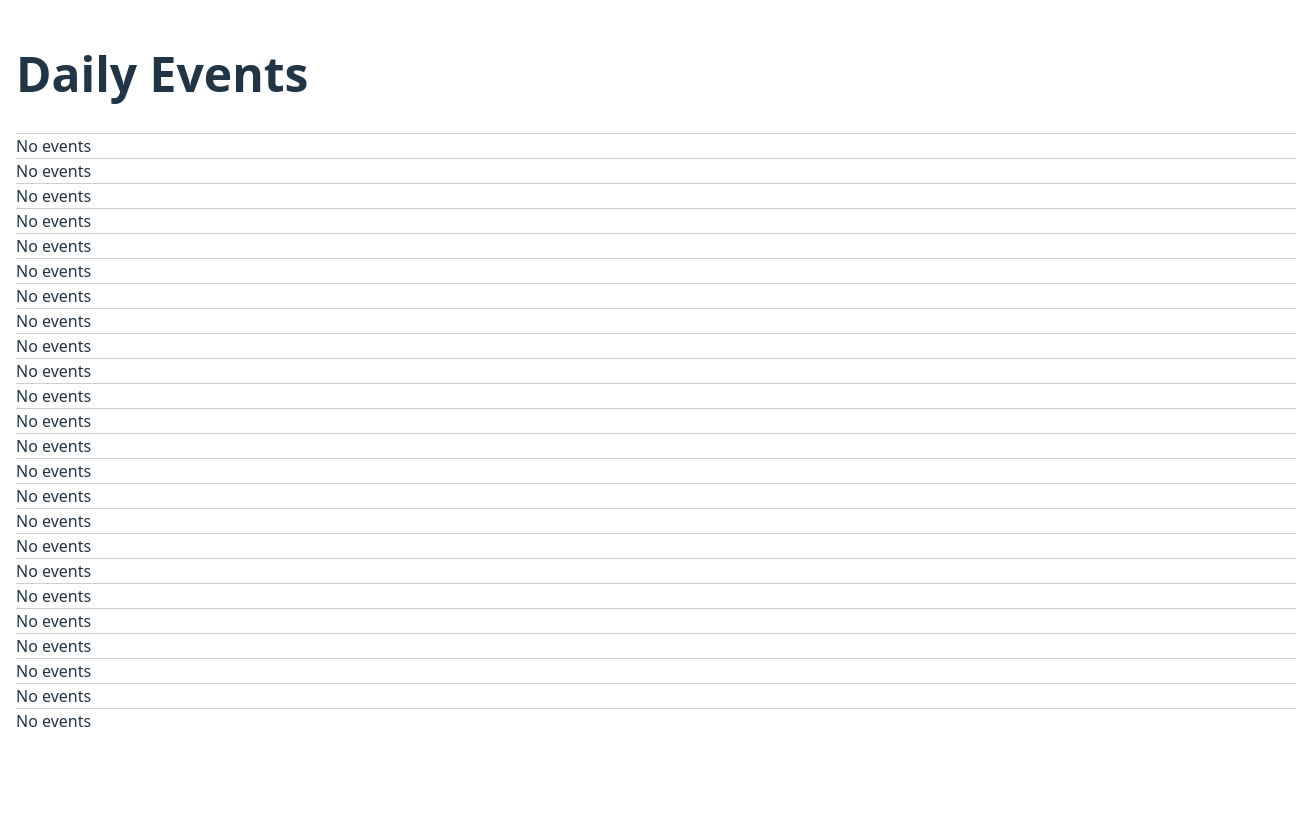
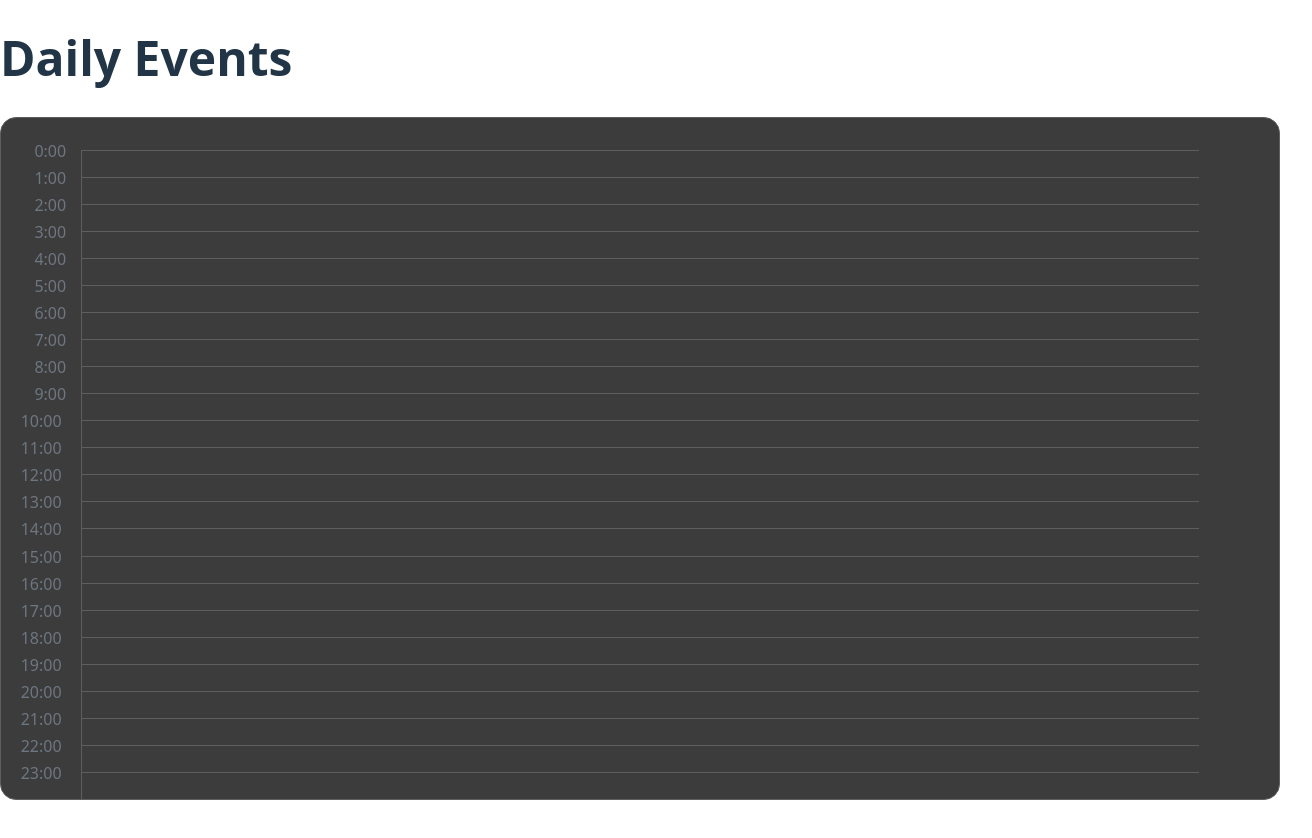
Before and after one commit to raswonders/daily-events, a React (Vite) app: page / in a window 1280 px wide. Shown: the top 838 px of the page, 1312 px wide, since content can reach past the window. After the commit the page ends 800 px from the top, so only its background shows below. Built offline with nearby package versions, Linux system fonts and the light colour scheme.

Commit message:
fit table into viewport

```diff
--- a/src/App.css
+++ b/src/App.css
@@ -1,3 +1,9 @@
+:root {
+  --table-text-color: #6e7681;
+  --table-bg-color: #3c3c3c;
+  --table-border-color: #5e5e5e;
+}
+
 #root {
   height: 100%;
   width: 100%;
@@ -11,13 +17,23 @@ body {
 }
 
 .App {
+  display: flex;
+  flex-direction: column;
   height: 100%;
   width: 100%;
-  padding: 1rem;
 }
 
-.App_title {
+.App_Title {
   font-size: 3rem;
   font-weight: bold;
   margin: 2rem 0;
 }
+
+.App_Table {
+  flex: 1;
+  padding-inline: 5rem;
+  padding-block-start: 2rem;
+  background-color: var(--table-bg-color);
+  border-radius: 1rem;
+  border: 1px solid var(--table-border-color);
+}
--- a/src/App.tsx
+++ b/src/App.tsx
@@ -4,8 +4,10 @@ import { Table } from "./components/Table";
 function App() {
   return (
     <div className="App">
-      <h1 className="App_title">Daily Events</h1>
-      <Table />
+      <h1 className="App_Title">Daily Events</h1>
+      <div className="App_Table">
+        <Table />
+      </div>
     </div>
   );
 }
--- a/src/components/Table.css
+++ b/src/components/Table.css
@@ -1,16 +1,28 @@
 .Table {
   height: 100%;
-  width: 100%;
+  display: flex;
+  flex-direction: column;
+  color: var(--table-text-color);
 }
 
 .Table_row {
   position: relative;
   display: flex;
-  gap: 1rem;
-  border-top: 1px solid #ccc;
+  flex-direction: column;
+  border-top: 1px solid var(--table-border-color);
+  border-left: 1px solid var(--table-border-color);
+  flex: 1;
 }
 
 .Table_header {
   position: absolute;
   transform: translate(-150%, -50%);
 }
+
+.Table_upperCell {
+  flex: 1;
+}
+
+.Table_lowerCell {
+  flex: 1;
+}
--- a/src/components/Table.tsx
+++ b/src/components/Table.tsx
@@ -19,11 +19,14 @@ export function Table() {
       {rows.map((row) => (
         <div key={row.time} className="Table_row">
           <div className="Table_header">{getTime(row.time)}</div>
-            <div className="Table_cell">
-              {row.events.length === 0 ? "No events" : row.events}
+          <div className="Table_upperCell">
+            {row.events.length > 0 && row.events}
+          </div>
+          <div className="Table_lowerCell">
+            {row.events.length > 0 && row.events}
           </div>
         </div>
       ))}
     </div>
-  )
+  );
 }
```
Lines whose indentation alone changed are shown as unchanged.
